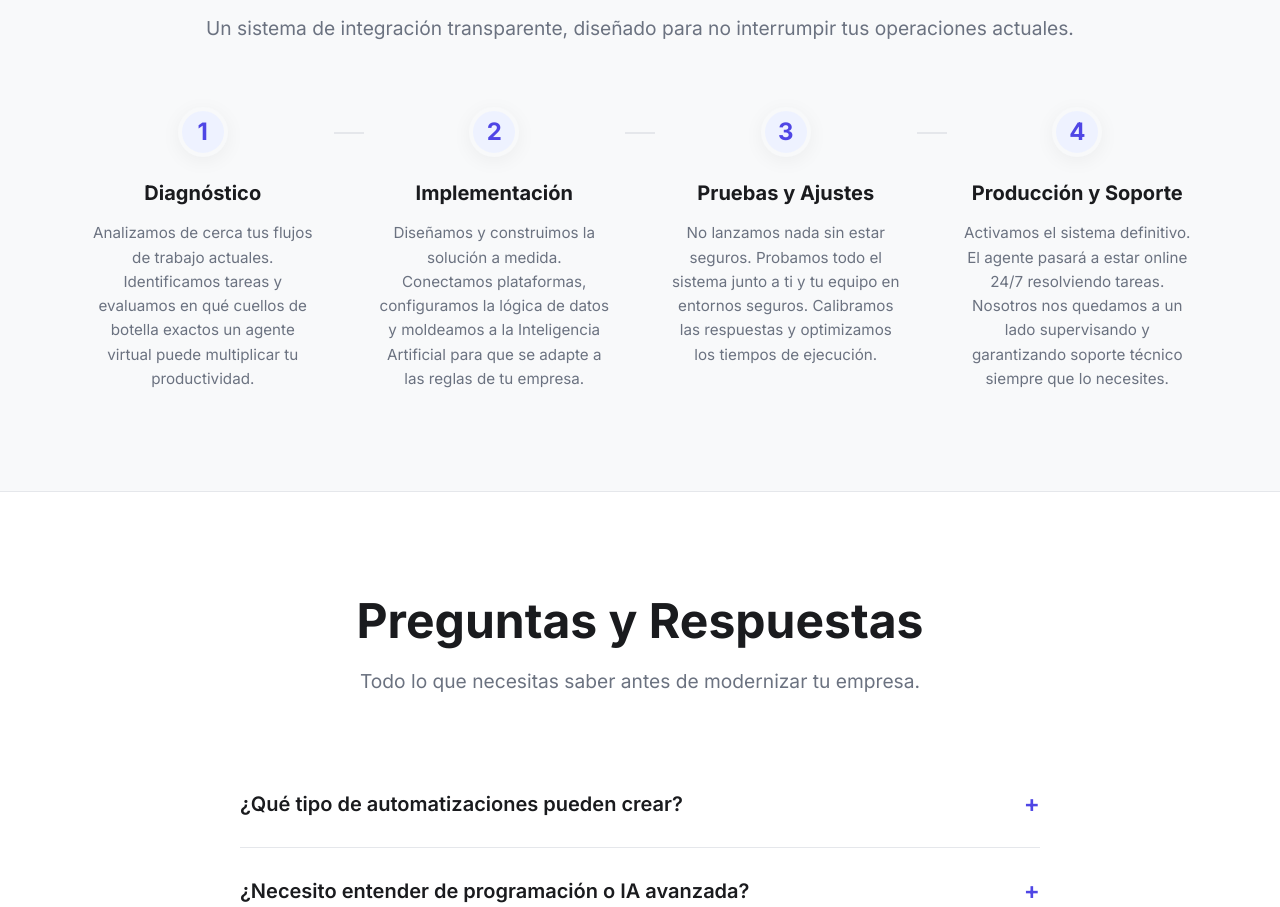
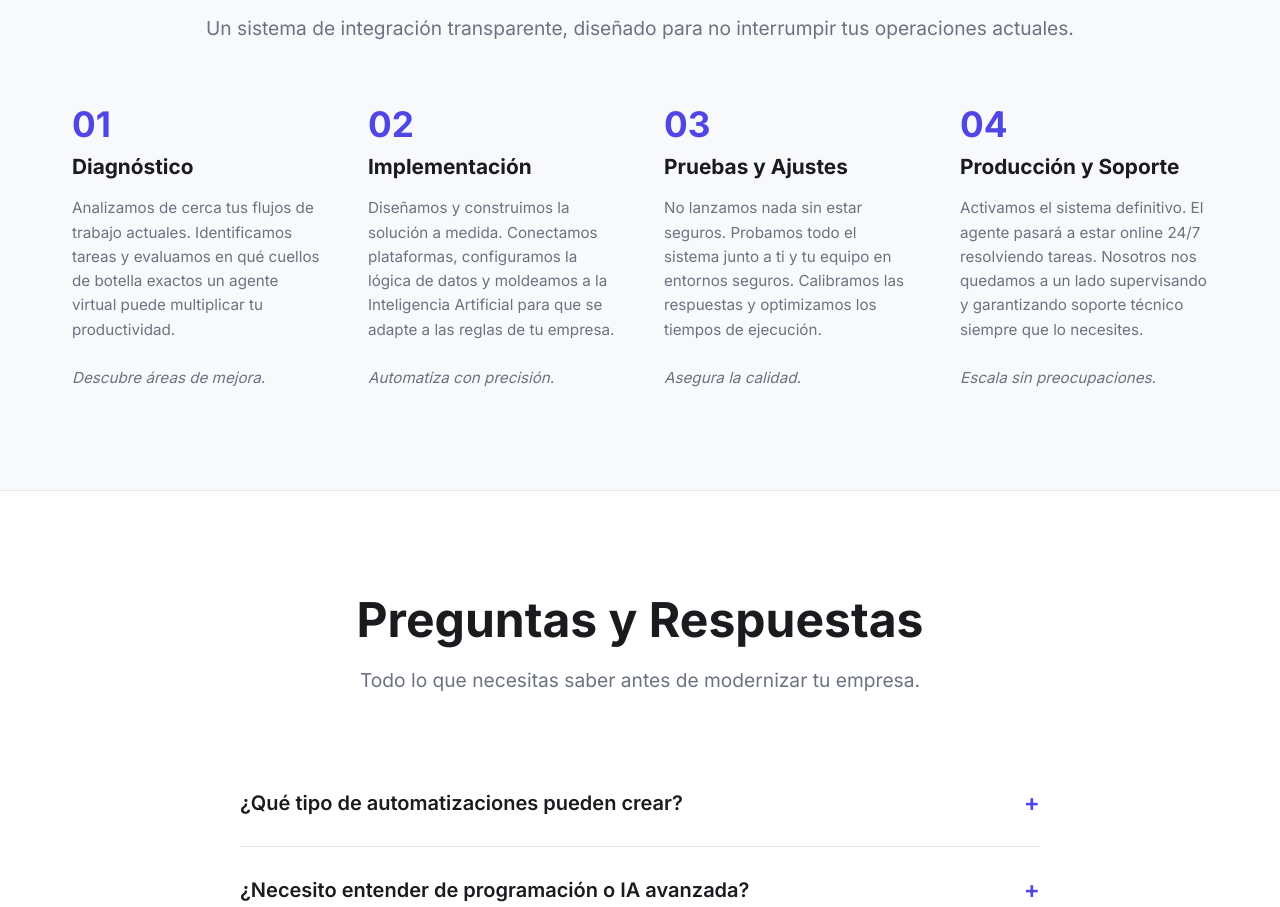
Before and after one commit to JuliSoldani/noddo.ia, a website built with Vite: page index.html in a window 1280 px wide. Shown: the part 3088-3995 px from the top of the page. Built offline with nearby package versions, Linux system fonts and the light colour scheme.

Commit message:
Redesign process grid layout based on reference image

```diff
--- a/index.html
+++ b/index.html
@@ -200,35 +200,35 @@
 
                 <div class="process-grid">
                     <div class="process-step">
-                        <div class="step-number">1</div>
+                        <div class="step-number">01</div>
                         <h4>Diagnóstico</h4>
                         <p>Analizamos de cerca tus flujos de trabajo actuales. Identificamos tareas y
                             evaluamos en qué cuellos de botella exactos un agente virtual puede multiplicar tu
                             productividad.</p>
+                        <p class="step-footer">Descubre áreas de mejora.</p>
                     </div>
-                    <div class="process-line"></div>
                     <div class="process-step">
-                        <div class="step-number">2</div>
+                        <div class="step-number">02</div>
                         <h4>Implementación</h4>
                         <p>Diseñamos y construimos la solución a medida. Conectamos plataformas, configuramos la lógica
                             de datos y moldeamos a la Inteligencia Artificial para que se adapte a las reglas de tu
                             empresa.</p>
+                        <p class="step-footer">Automatiza con precisión.</p>
                     </div>
-                    <div class="process-line"></div>
                     <div class="process-step">
-                        <div class="step-number">3</div>
+                        <div class="step-number">03</div>
                         <h4>Pruebas y Ajustes</h4>
                         <p>No lanzamos nada sin estar seguros. Probamos todo el sistema junto a ti y tu equipo en
-                            entornos seguros. Calibramos las respuestas y optimizamos los tiempos de ejecución.
-                        </p>
+                            entornos seguros. Calibramos las respuestas y optimizamos los tiempos de ejecución.</p>
+                        <p class="step-footer">Asegura la calidad.</p>
                     </div>
-                    <div class="process-line"></div>
                     <div class="process-step">
-                        <div class="step-number">4</div>
+                        <div class="step-number">04</div>
                         <h4>Producción y Soporte</h4>
                         <p>Activamos el sistema definitivo. El agente pasará a estar online 24/7 resolviendo tareas.
                             Nosotros nos quedamos a un lado supervisando y garantizando soporte técnico
                             siempre que lo necesites.</p>
+                        <p class="step-footer">Escala sin preocupaciones.</p>
                     </div>
                 </div>
             </div>
--- a/style.css
+++ b/style.css
@@ -338,17 +338,18 @@ h1, h2, h3, h4 { color: var(--text-main); font-weight: 700; line-height: 1.2; }
 
 /* Process Section */
 .process-section { padding: 60px 0 100px; background: var(--bg-main); border-top: 1px solid var(--border); border-bottom: 1px solid var(--border); }
-.process-grid { display: flex; align-items: flex-start; justify-content: space-between; position: relative; margin-top: 4rem; }
-.process-step { flex: 1; text-align: center; position: relative; padding: 0 1rem; }
-.step-number { width: 50px; height: 50px; background: var(--secondary); color: var(--primary); font-size: 1.5rem; font-weight: 700; border-radius: 50%; display: flex; align-items: center; justify-content: center; margin: 0 auto 1.5rem; border: 4px solid var(--bg-main); position: relative; z-index: 2; box-shadow: var(--shadow-soft); }
-.process-step h4 { font-size: 1.25rem; margin-bottom: 1rem; }
-.process-step p { font-size: 0.95rem; color: var(--text-muted); line-height: 1.6; }
-.process-line { flex: 0.1; height: 2px; background: var(--border); margin-top: 25px; min-width: 30px; }
+.process-grid { display: grid; grid-template-columns: repeat(auto-fit, minmax(240px, 1fr)); gap: 3rem; margin-top: 4rem; }
+.process-step { display: flex; flex-direction: column; text-align: left; }
+.step-number { color: var(--primary); font-size: 2.2rem; font-weight: 700; margin-bottom: 0.8rem; line-height: 1; }
+.process-step h4 { font-size: 1.3rem; margin-bottom: 1rem; color: var(--text-main); }
+.process-step p { font-size: 0.95rem; color: var(--text-muted); line-height: 1.6; margin-bottom: 1.5rem; flex-grow: 1; }
+.step-footer { font-style: italic; font-size: 0.9rem; color: var(--text-muted); margin-bottom: 0 !important; }
 
 @media (max-width: 900px) {
-    .process-grid { flex-direction: column; align-items: center; gap: 3rem; }
-    .process-line { width: 2px; height: 30px; margin: 0; min-height: 30px; min-width: 2px; }
-    .process-step { max-width: 400px; }
+    .process-grid { grid-template-columns: repeat(2, 1fr); gap: 3rem; }
+}
+@media (max-width: 600px) {
+    .process-grid { grid-template-columns: 1fr; gap: 3rem; }
 }
 
 /* FAQ */
```
